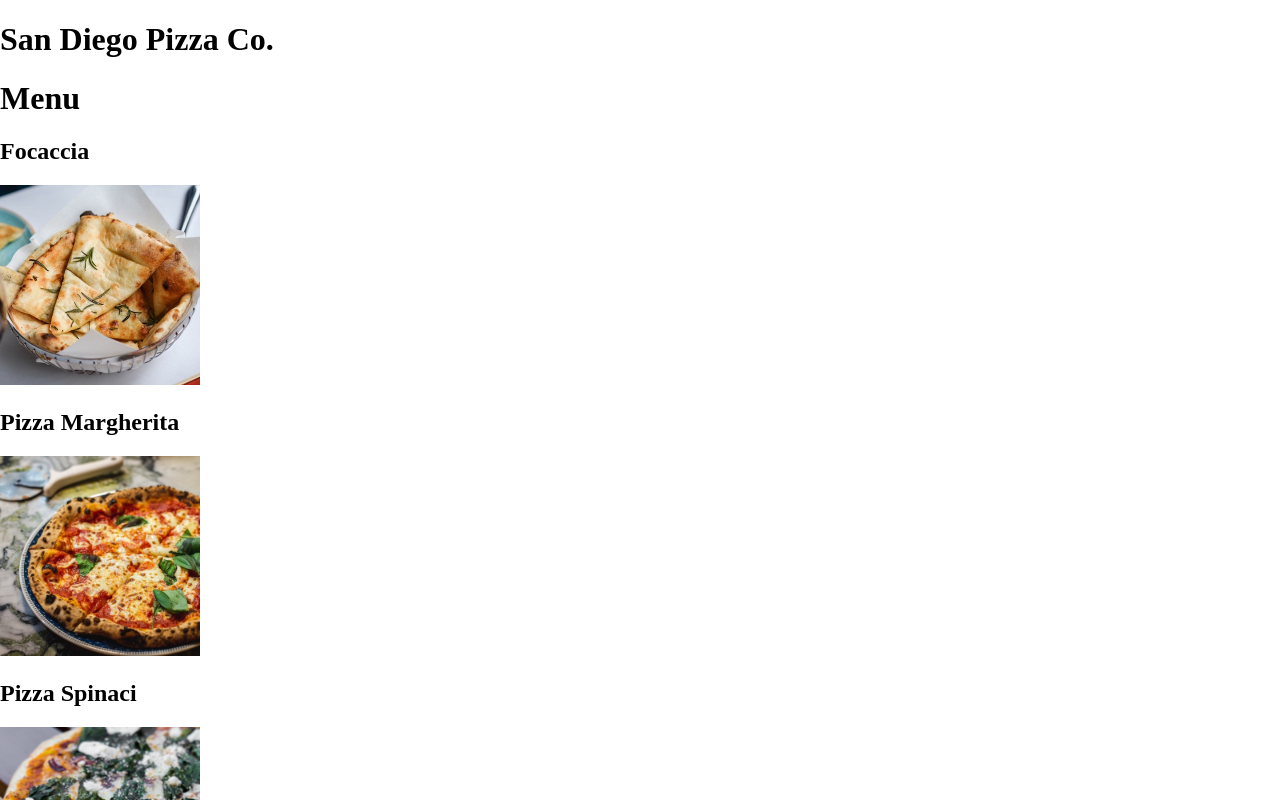
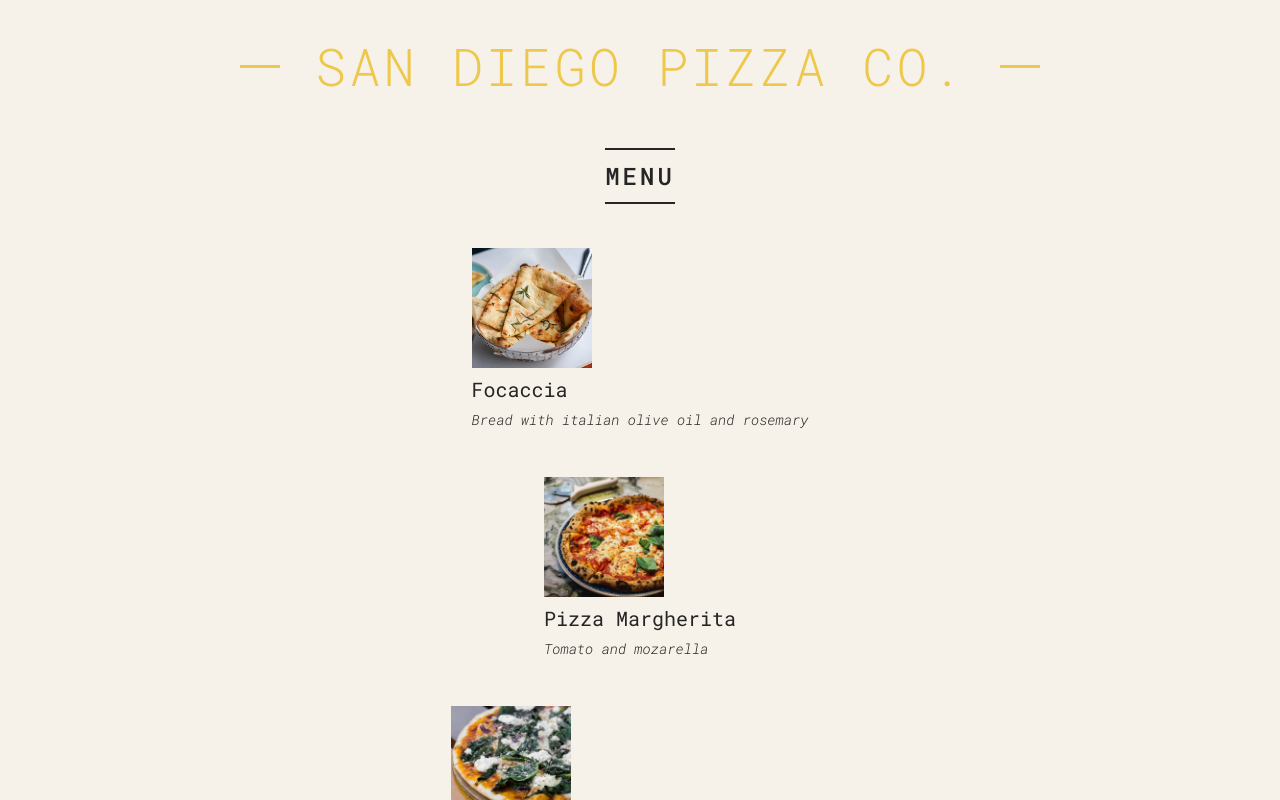
Before and after one commit to ricky-antonio/pizza-menu, a React (Create React App) app: page / in a window 1280 px wide. Shown: the top 800 px of the page. Built offline with nearby package versions, Linux system fonts and the light colour scheme.

Commit message:
Style components

```diff
--- a/src/App.js
+++ b/src/App.js
@@ -6,10 +6,11 @@ import Footer from "./Footer";
 function App() {
     return (
         <div className="App">
-            <Header />
-            <Menu />
-            <Footer />
-
+            <div className="container">
+                <Header />
+                <Menu />
+                <Footer />
+            </div>
         </div>
     );
 }
--- a/src/Footer.css
+++ b/src/Footer.css
@@ -0,0 +1,26 @@
+.Footer {
+    font-size: 1.4rem;
+}
+
+.order {
+    display: flex;
+    flex-direction: column;
+    align-items: center;
+    gap: 2.4rem;
+}
+
+.btn {
+    color: inherit;
+    font-family: inherit;
+    border: none;
+    font-size: 1.4rem;
+    font-weight: 500;
+    background-color: #edc84b;
+    padding: 1.4rem 3.2rem;
+    cursor: pointer;
+    transition: all 0.2s;
+}
+
+.btn:hover {
+    background-color: #e9bb24;
+}
--- a/src/Header.css
+++ b/src/Header.css
@@ -0,0 +1,37 @@
+.Header {
+    align-self: stretch;
+  }
+
+  .Header h1 {
+    /* Non-accessible color */
+    color: #edc84b;
+    /* color: #af8602; */
+
+    text-transform: uppercase;
+    text-align: center;
+    font-size: 5.2rem;
+    font-weight: 300;
+    letter-spacing: 3px;
+    position: relative;
+    width: 100%;
+    display: block;
+  }
+
+  .Header h1::before,
+  .Header h1::after {
+    display: block;
+    content: '';
+    height: 3px;
+    width: 4rem;
+    background-color: #edc84b;
+    position: absolute;
+    top: calc(50% - 1px);
+  }
+
+  .Header h1::before {
+    left: 0;
+  }
+
+  .Header h1::after {
+    right: 0;
+  }
--- a/src/Header.js
+++ b/src/Header.js
@@ -2,9 +2,9 @@ import "./Header.css";
 
 function Header() {
     return (
-        <div className="Header">
+        <header className="Header">
             <h1>San Diego Pizza Co.</h1>
-        </div>
+        </header>
     )
 }
 
--- a/src/Menu.css
+++ b/src/Menu.css
@@ -0,0 +1,24 @@
+.Menu {
+    display: flex;
+    flex-direction: column;
+    align-items: center;
+    gap: 4rem;
+  }
+
+  .Menu h2 {
+    display: inline-block;
+    padding: 1rem 0;
+    border-top: 2px solid currentColor;
+    border-bottom: 2px solid currentColor;
+    font-size: 2.4rem;
+    text-transform: uppercase;
+    letter-spacing: 3px;
+    font-weight: 500;
+  }
+
+  .Menu > p {
+    font-size: 1.5rem;
+    text-align: center;
+    line-height: 1.6;
+    width: 80%;
+  }
--- a/src/Menu.js
+++ b/src/Menu.js
@@ -5,7 +5,7 @@ import Pizza from "./Pizza";
 function Menu() {
     return (
         <div className="Menu">
-            <h1>Menu</h1>
+            <h2>Menu</h2>
             {pizzaData.map((pizza) => (
                 <Pizza
                     name={pizza.name}
--- a/src/Pizza.css
+++ b/src/Pizza.css
@@ -1,3 +1,50 @@
-.Pizza-img {
-    width: 200px;
+.pizzas {
+    list-style: none;
+    display: grid;
+    grid-template-columns: 1fr 1fr;
+    gap: 4.8rem;
 }
+
+.Pizza {
+    display: flex;
+    gap: 3.2rem;
+}
+
+.Pizza img {
+    width: 12rem;
+    aspect-ratio: 1;
+    align-self: start;
+}
+
+.Pizza div {
+    display: flex;
+    flex-direction: column;
+    gap: 0.8rem;
+    padding: 0.4rem 0;
+}
+
+.Pizza h3 {
+    font-size: 2rem;
+    font-weight: 400;
+}
+
+.Pizza p {
+    font-size: 1.4rem;
+    font-weight: 300;
+    font-style: italic;
+    margin-bottom: auto;
+}
+
+.Pizza span {
+    display: block;
+    font-size: 1.6rem;
+}
+
+.Pizza.sold-out {
+    color: #888;
+}
+
+.Pizza.sold-out img {
+    filter: grayscale();
+    opacity: 0.8;
+}
--- a/src/Pizza.js
+++ b/src/Pizza.js
@@ -1,14 +1,17 @@
 import "./Pizza.css";
 
 function Pizza(props) {
-    const {name, ingredients, price, photoName, soldOut} = props;
+    const { name, ingredients, price, photoName, soldOut } = props;
 
     return (
         <div className="Pizza">
-            <h2>{name}</h2>
-            <img className="Pizza-img" src={photoName} alt={name}/>
+            <div>
+                <img className="Pizza-img" src={photoName} alt={name} />
+                <h3>{name}</h3>
+                <p>{ingredients}</p>
+            </div>
         </div>
-    )
-};
+    );
+}
 
 export default Pizza;
--- a/src/index.css
+++ b/src/index.css
@@ -1,4 +1,32 @@
-body {
+@import url('https://fonts.googleapis.com/css2?family=Roboto+Mono:ital,wght@0,300;0,400;0,500;1,300&display=swap');
+
+* {
   margin: 0;
   padding: 0;
+  box-sizing: border-box;
 }
+
+html {
+  font-size: 62.5%;
+}
+
+body {
+  font-family: 'Roboto Mono', sans-serif;
+  color: #252525;
+  font-weight: 400;
+  background-color: #f7f2e9;
+  border-bottom: 1.6rem solid #edc84b;
+  min-height: 100vh;
+  padding: 3.2rem;
+  padding-bottom: 6rem;
+}
+
+.container {
+  max-width: 80rem;
+  margin: 0 auto;
+
+  display: flex;
+  flex-direction: column;
+  align-items: center;
+  gap: 4.8rem;
+}
```
